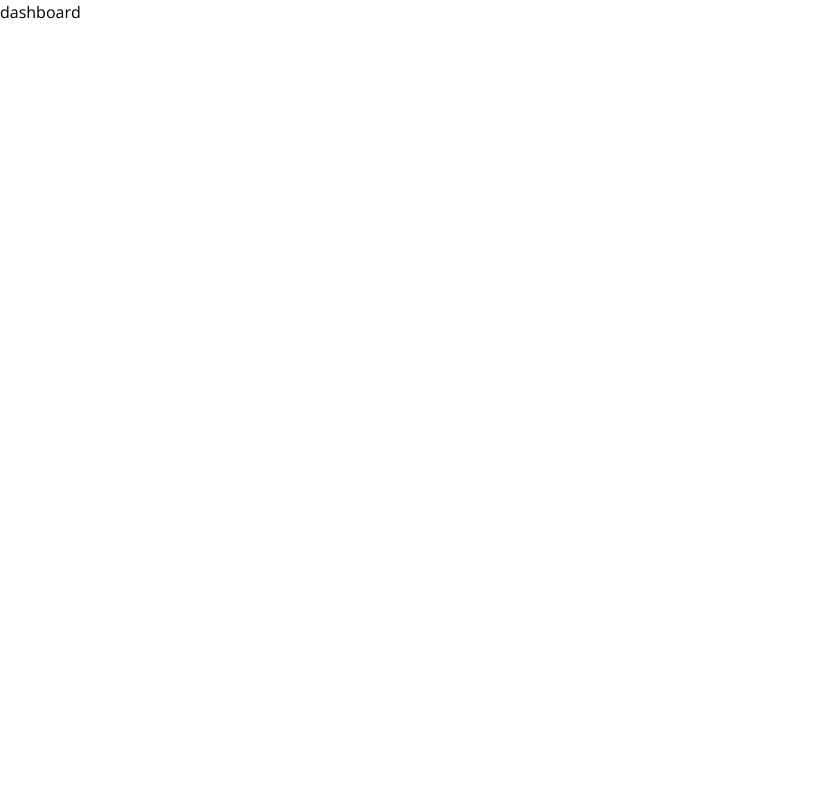
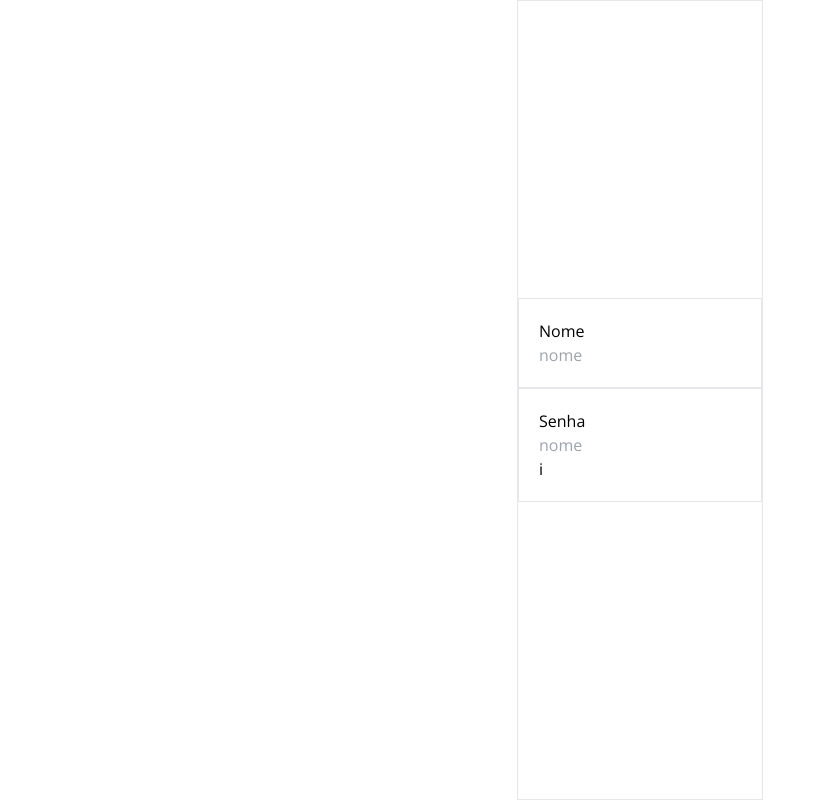
Before and after one commit to jcsj89/front-santana, a Next.js app: page /dashboard in a window 1280 px wide. Shown: the whole page, without its empty margins (0-825 px from the left). Built offline with nearby package versions, Linux system fonts and the light colour scheme; a web font is replaced by a local one.

Commit message:
24.10.24

```diff
--- /dev/null
+++ b/src/app/(dashboard)/dashboard/layout.tsx
@@ -0,0 +1,21 @@
+import type { Metadata } from "next";
+
+import { open_Sans } from "@/utils/fonts";
+import "../../globals.css";
+
+export const metadata: Metadata = {
+  title: "Santana Quimica",
+  description: "Santana Quimica",
+};
+
+export default function RootLayout({
+  children,
+}: Readonly<{
+  children: React.ReactNode;
+}>) {
+  return (
+    <div lang="pt-BR">
+      <div className={`flex justify-center h-screen w-full `}>{children}</div>
+    </div>
+  );
+}
--- a/src/app/(dashboard)/dashboard/page.tsx
+++ b/src/app/(dashboard)/dashboard/page.tsx
@@ -1,5 +1,29 @@
+"use client";
+import InputComponent from "@/components/form/InputComponent";
+
 const dashboard = () => {
-  return <div>dashboard</div>;
+  return (
+    <div className="flex flex-col items-center justify-center border">
+      <InputComponent
+        name="teste"
+        type="text"
+        value=""
+        placeholder="nome"
+        onChange={() => {}}
+        label="Nome"
+        className="border p-5" //div extttterna
+      />
+      <InputComponent
+        name="pass"
+        type="password"
+        value=""
+        placeholder="nome"
+        onChange={() => {}}
+        label="Senha"
+        className="border p-5"
+      />
+    </div>
+  );
 };
 
 export default dashboard;
```
Also changed, not shown: src/components/form/InputComponent.tsx (+4 -4 lines), 1 other file (tests, documents, lock files or other folders).
